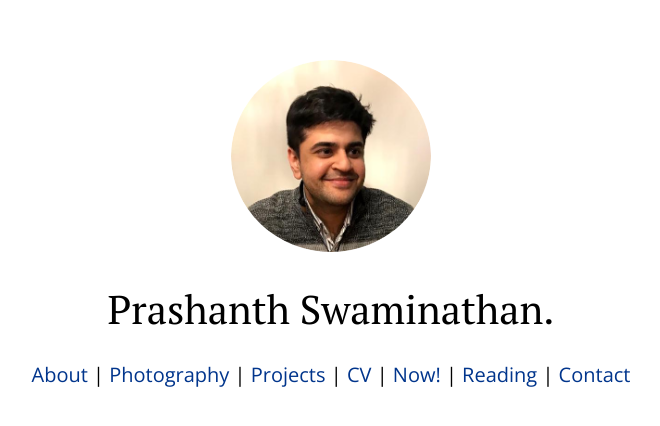
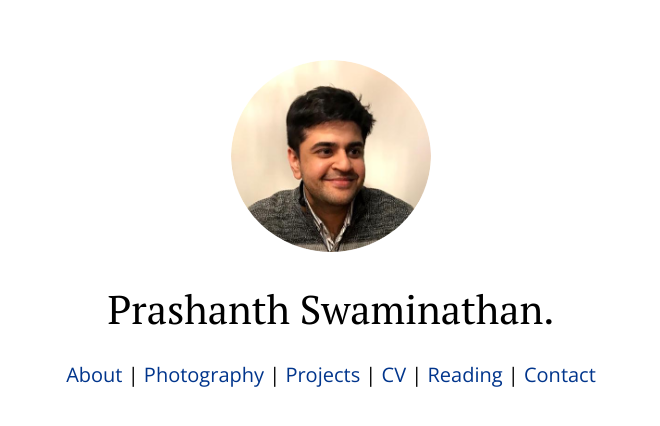
Before and after one commit to byteofprash/byteofprash.github.io, a website: page index.html in a window 1280 px wide. Shown: the part 176-602 px from the top of the page, without its empty margins (309-969 px from the left). Drawn offline with nearby package versions, Linux system fonts and the light colour scheme.

Commit message:
Removed Now

```diff
--- a/index.html
+++ b/index.html
@@ -66,7 +66,7 @@ a{
                   <p> <span style="font-family: 'PT Serif', Serif;font-size: 40px;">	Prashanth Swaminathan. </p>
                 </div>
                 <div class='item'>
-		              <span style="font-family: 'Open Sans', sans-serif;font-size: 20px; "> <a href="http://www.byteofprash.com/blog/about"> About</a> | <a href="http://www.500px.com/byteofprash">Photography</a> | <a href="http://byteofprash.com/blog/project">Projects</a> | <a href="./CV/Prashanth_Swaminathan_CV.pdf">CV</a> | <a href="http://byteofprash.com/blog/now">Now!</a> | <a href="http://byteofprash.com/blog/reading">Reading</a> | <a href="">Contact</a> </span>
+		              <span style="font-family: 'Open Sans', sans-serif;font-size: 20px; "> <a href="http://www.byteofprash.com/blog/about"> About</a> | <a href="http://www.500px.com/byteofprash">Photography</a> | <a href="http://byteofprash.com/blog/project">Projects</a> | <a href="./CV/Prashanth_Swaminathan_CV.pdf">CV</a> | <a href="http://byteofprash.com/blog/reading">Reading</a> | <a href="">Contact</a> </span>
                 </div>
               </div>
 
```
